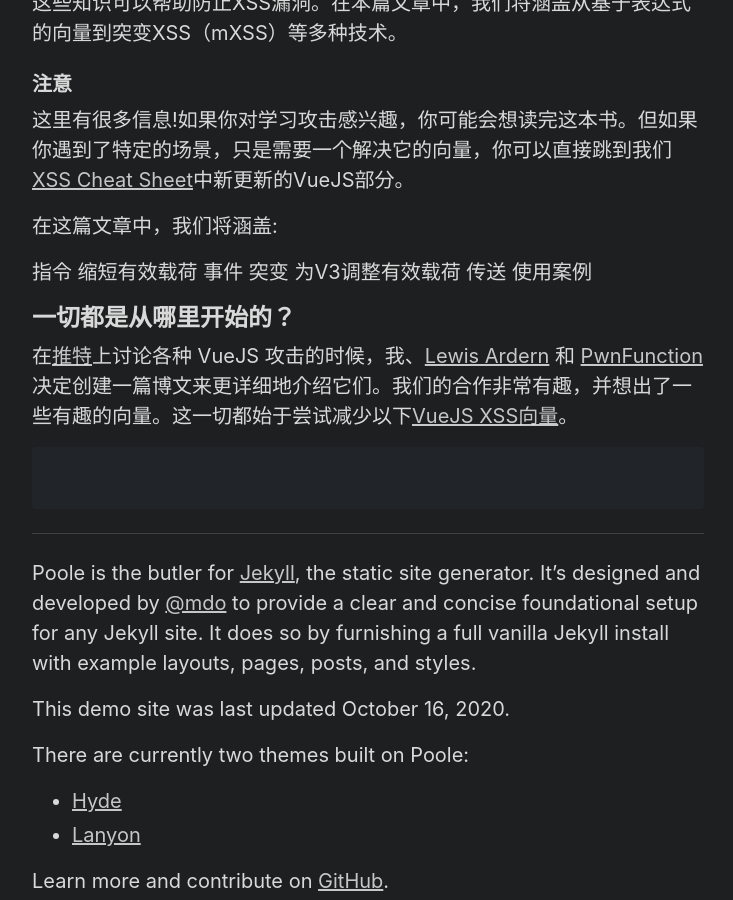
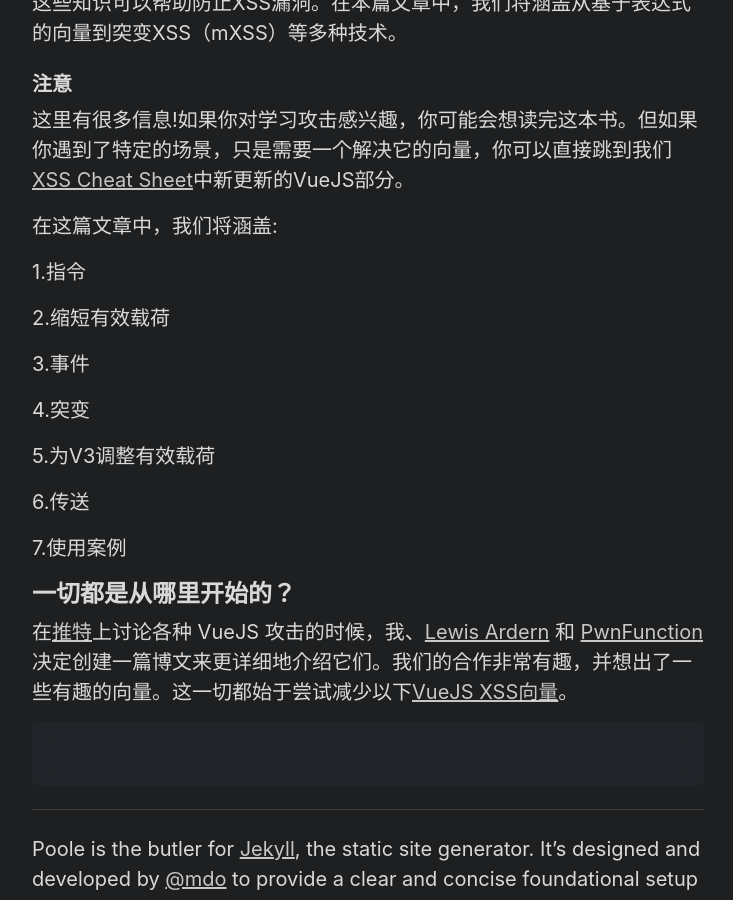
Before and after one commit to A0er/A0er.github.io, a Jekyll site: the page built from _posts/2020-10-15-使用VueJS脚本gadgets规避防御.md, in a window 1280 px wide and 900 px high, scrolled down 521 px. Shown: the whole window, without its empty margins (272-1005 px from the left). Built offline with Jekyll 4.4.1, drawn with Linux system fonts in a browser that asks for light colours.

Commit message:
Update 2020-10-15-使用VueJS脚本gadgets规避防御.md

```diff
--- a/_posts/2020-10-15-使用VueJS脚本gadgets规避防御.md
+++ b/_posts/2020-10-15-使用VueJS脚本gadgets规避防御.md
@@ -13,13 +13,19 @@
 
 在这篇文章中，我们将涵盖:
 
-指令
-缩短有效载荷
-事件
-突变
-为V3调整有效载荷
-传送
-使用案例
+1.指令
+
+2.缩短有效载荷
+
+3.事件
+
+4.突变
+
+5.为V3调整有效载荷
+
+6.传送
+
+7.使用案例
 
 
 ## 一切都是从哪里开始的？
```
